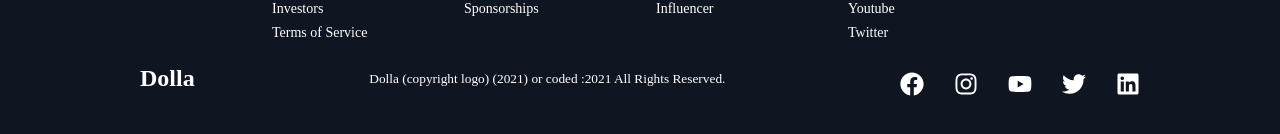
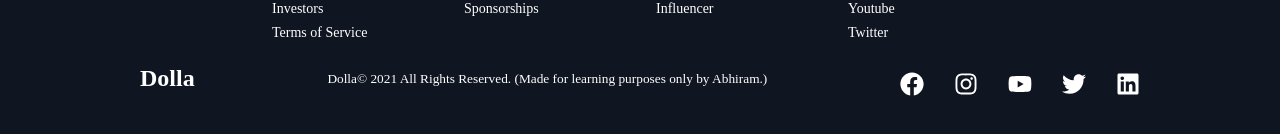
Before and after one commit to abhiram11/Banking-Site-React-Router-Links-Styled-SmoothScroll, a React (Create React App) app: page / in a window 1280 px wide. Shown: the part 4347-4481 px from the top of the page. Built offline with nearby package versions, Linux system fonts and the light colour scheme; a web font is replaced by a local one.

Commit message:
some touches on footer

```diff
--- a/src/components/Footer/index.js
+++ b/src/components/Footer/index.js
@@ -79,8 +79,8 @@ const Footer = () => {
               Dolla
             </SocialLogo>
             <WebsiteRights>
-              Dolla (copyright logo) (2021) or coded :{new Date().getFullYear()}{" "}
-              All Rights Reserved.
+              Dolla© {new Date().getFullYear()} All Rights Reserved. (Made for
+              learning purposes only by Abhiram.)
             </WebsiteRights>
             <SocialIcons>
               <SocialIconLink href="/" target="_blank" aria-label="Facebook">
```
